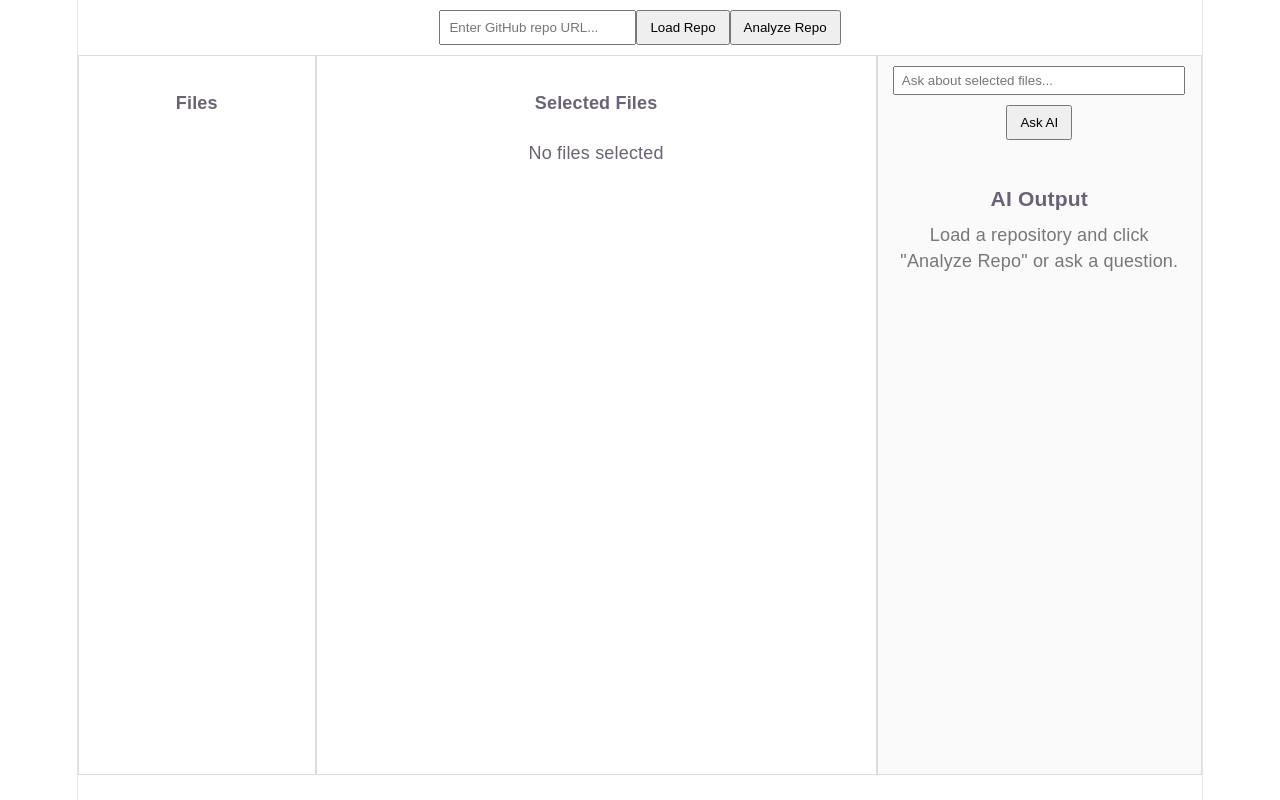
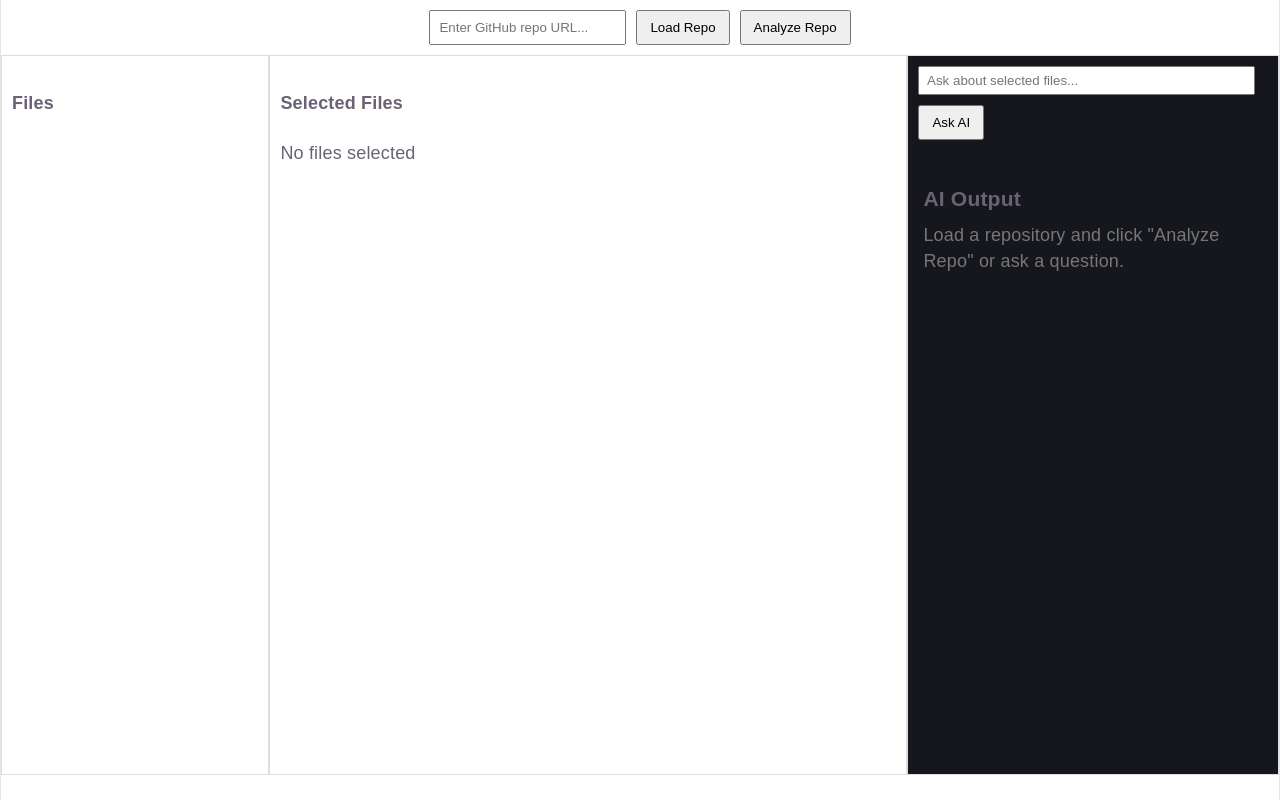
Before and after one commit to asarath94/deCode, a React (Vite) app in the folder frontend/: page / in a window 1280 px wide. Built offline with nearby package versions, Linux system fonts and the light colour scheme.

Commit message:
ui changes

```diff
--- a/frontend/src/App.css
+++ b/frontend/src/App.css
@@ -23,7 +23,7 @@
   width: 30%;
   display: flex;
   flex-direction: column;
-  background-color: #fafafa;
+  background-color: #16171d;
 }
 
 button {
--- a/frontend/src/components/RepoInput.jsx
+++ b/frontend/src/components/RepoInput.jsx
@@ -41,7 +41,15 @@ function RepoInput({ setFileTree, setAnalysis, setLoading, loading }) {
   };
 
   return (
-    <div style={{ padding: "10px" }}>
+    <div
+      style={{
+        padding: "10px",
+        display: "flex",
+        alignItems: "center",
+        justifyContent: "center",
+        gap: "10px",
+      }}
+    >
       <input
         value={url}
         onChange={(e) => {
--- a/frontend/src/components/ResponsePanel.jsx
+++ b/frontend/src/components/ResponsePanel.jsx
@@ -12,7 +12,7 @@ function ResponsePanel({ analysis, response, loading }) {
         padding: "15px",
         flex: 1,
         overflowY: "auto",
-        background: "#fafafa",
+        background: "#16171d",
       }}
     >
       <h3 style={{ marginBottom: "10px" }}>AI Output</h3>
--- a/frontend/src/index.css
+++ b/frontend/src/index.css
@@ -11,8 +11,8 @@
   --shadow:
     rgba(0, 0, 0, 0.1) 0 10px 15px -3px, rgba(0, 0, 0, 0.05) 0 4px 6px -2px;
 
-  --sans: system-ui, 'Segoe UI', Roboto, sans-serif;
-  --heading: system-ui, 'Segoe UI', Roboto, sans-serif;
+  --sans: system-ui, "Segoe UI", Roboto, sans-serif;
+  --heading: system-ui, "Segoe UI", Roboto, sans-serif;
   --mono: ui-monospace, Consolas, monospace;
 
   font: 18px/145% var(--sans);
@@ -55,10 +55,10 @@ body {
 }
 
 #root {
-  width: 1126px;
+  width: 100%;
   max-width: 100%;
   margin: 0 auto;
-  text-align: center;
+  text-align: left;
   border-inline: 1px solid var(--border);
   min-height: 100svh;
   display: flex;
```
